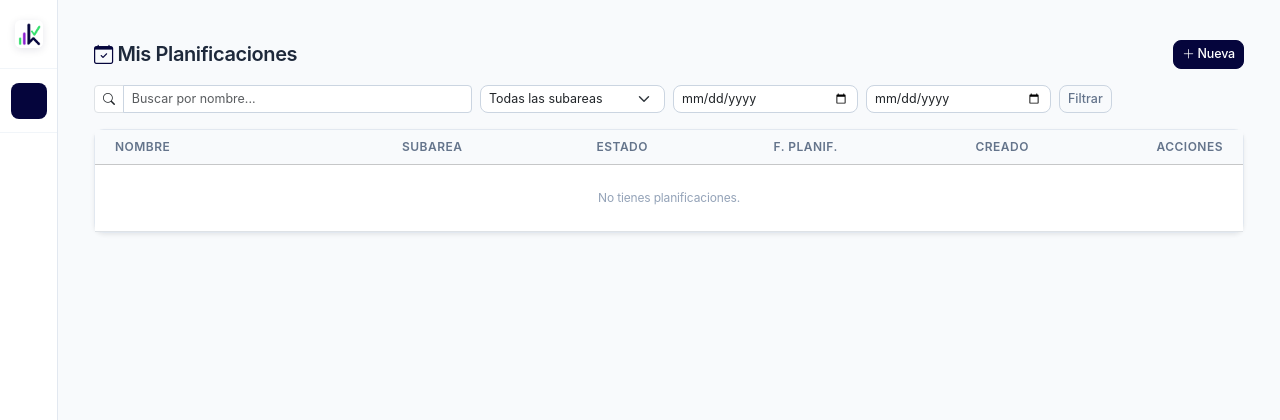
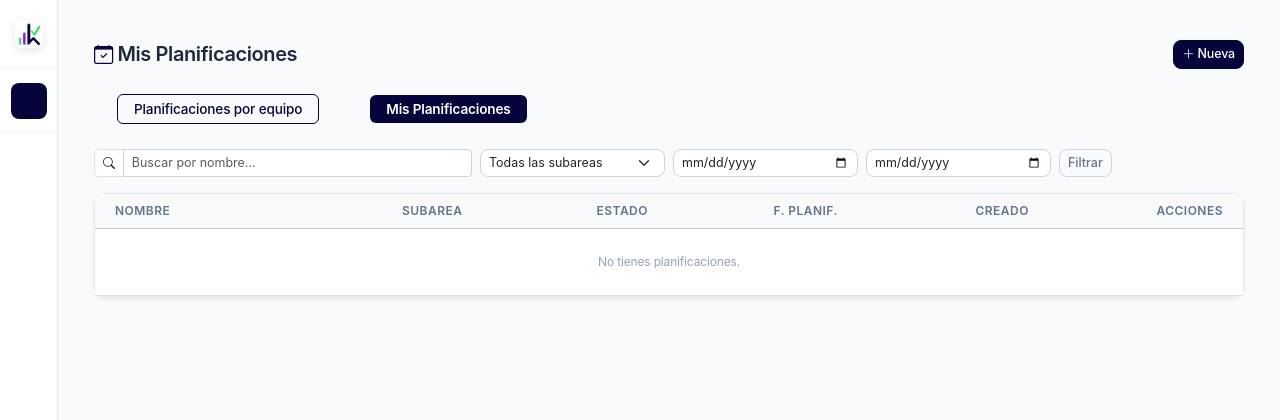
Before and after one commit to one10yanes-hue/kairos, a Django app: page /usuario/planificaciones/ in a window 1280 px wide. Shown: the top 420 px of the page. Run offline with Django 5.2, Linux system fonts and the light colour scheme; the visitor is signed in with stand-in values (Sample User, id 1); data that the repository does not hold is empty.

Commit message:
add nav-pills Planificaciones por equipo / Mis Planificaciones

```diff
--- a/templates/planificacion/planificacion_list.html
+++ b/templates/planificacion/planificacion_list.html
@@ -4,6 +4,11 @@
         <h5 class="fw-bold mb-0"><i class="bi bi-calendar-check" style="color:var(--accent);font-size:1.2rem;"></i> Planificaciones</h5>
         <a href="{% url 'planificacion:planificacion_create' %}" class="btn btn-primary btn-sm" style="font-size:0.78rem;"><i class="bi bi-plus-lg"></i> Nueva Planificacion</a>
     </div>
+
+    <ul class="nav nav-pills mb-3 gap-2" style="font-size:0.82rem;">
+        <li class="nav-item"><span class="nav-link active fw-semibold py-1 px-3" style="background:var(--accent);">Planificaciones por equipo</span></li>
+        <li class="nav-item"><a href="{% url 'planificacion_self_list' %}" class="nav-link py-1 px-3 text-decoration-none" style="color:var(--accent);border:1px solid var(--accent);">Mis Planificaciones</a></li>
+    </ul>
 
     <form method="GET" class="row g-2 mb-3">
         <div class="col-md-4">
--- a/templates/planificacion/planificacion_self_list.html
+++ b/templates/planificacion/planificacion_self_list.html
@@ -4,6 +4,11 @@
         <h5 class="fw-bold mb-0"><i class="bi bi-calendar-check" style="color:var(--accent);font-size:1.2rem;"></i> Mis Planificaciones</h5>
         <a href="{% url 'planificacion_self_create' %}" class="btn btn-primary btn-sm" style="font-size:0.78rem;"><i class="bi bi-plus-lg"></i> Nueva</a>
     </div>
+
+    <ul class="nav nav-pills mb-3 gap-2" style="font-size:0.82rem;">
+        <li class="nav-item"><a href="{% url 'planificacion:planificacion_list' %}" class="nav-link py-1 px-3 text-decoration-none" style="color:var(--accent);border:1px solid var(--accent);">Planificaciones por equipo</a></li>
+        <li class="nav-item"><span class="nav-link active fw-semibold py-1 px-3" style="background:var(--accent);">Mis Planificaciones</span></li>
+    </ul>
 
     <form method="GET" class="row g-2 mb-3">
         <div class="col-md-4">
```
